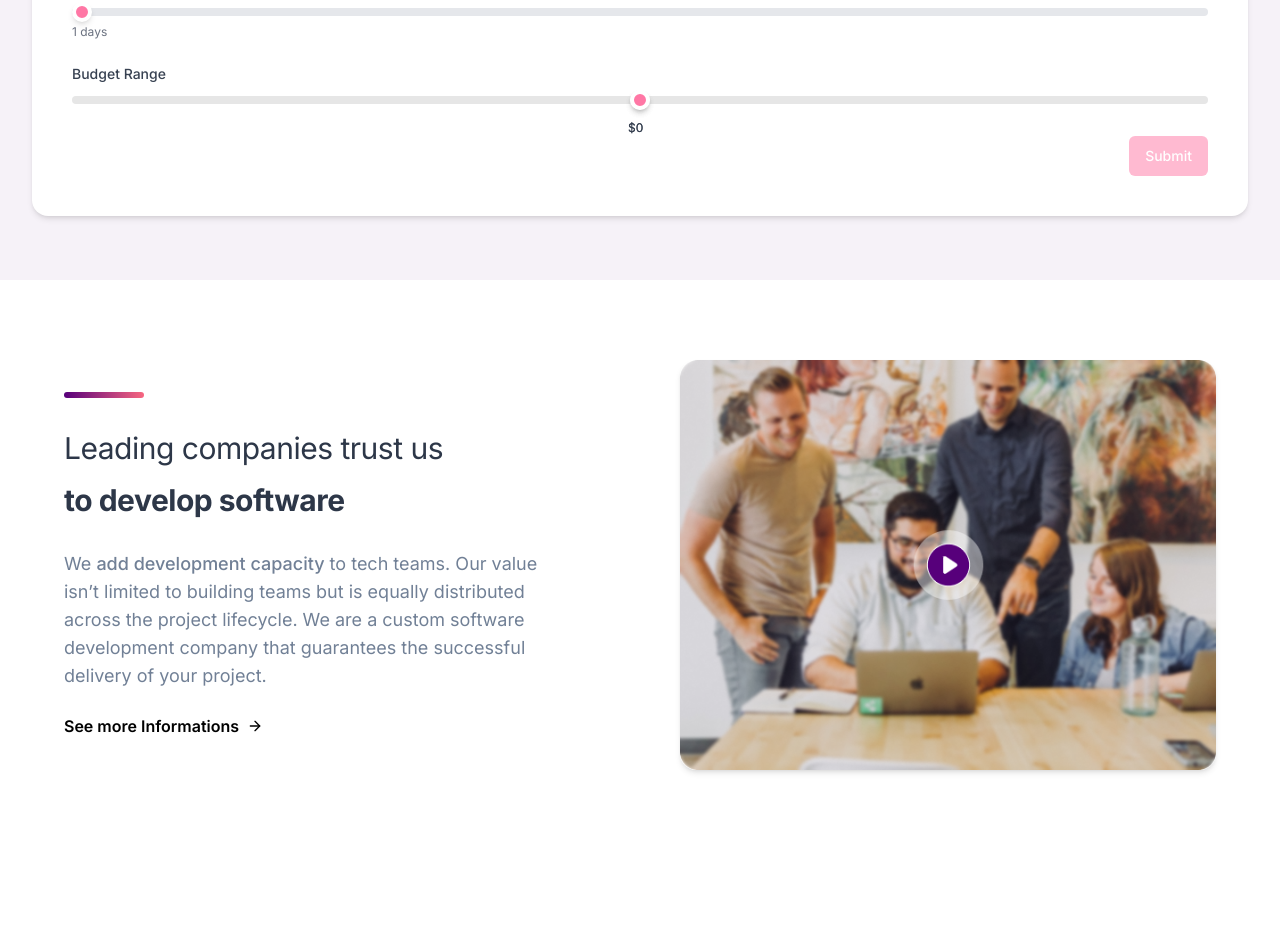
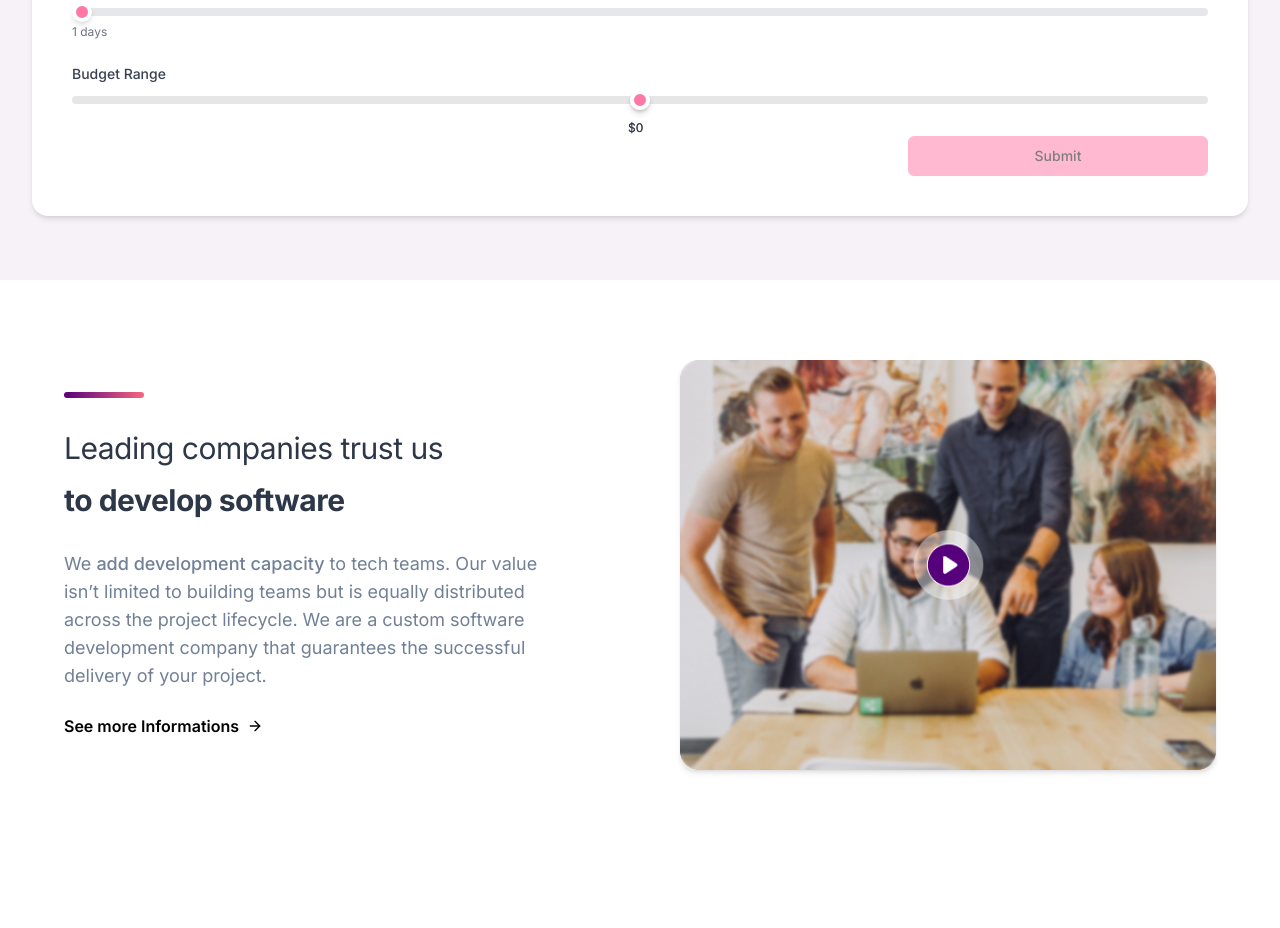
Before and after one commit to JoY-BoY-e/ZaufLab-Figma-Design, a Next.js app: page / in a window 1280 px wide. Shown: the part 2141-3069 px from the top of the page. Built offline with nearby package versions, Linux system fonts and the light colour scheme.

Commit message:
added service form and improved design

```diff
--- a/src/components/services-quote-form.tsx
+++ b/src/components/services-quote-form.tsx
@@ -181,7 +181,7 @@ const ServicesQuoteForm: React.FC = () => {
 
   <div className="flex justify-end">
     <Button
-      className="w-full sm:w-auto bg-[#FF77A5] text-white hover:bg-[#ff6699]"
+      className="w-full sm:w-[200px] md:w-[300px] text-black border border-[#FF77A5] bg-[#FF77A5] hover:text-white hover:bg-[#ff6699]"
       type="submit"
       disabled={
         selectedServices.length === 0 || days === 0 || email === ""
```
